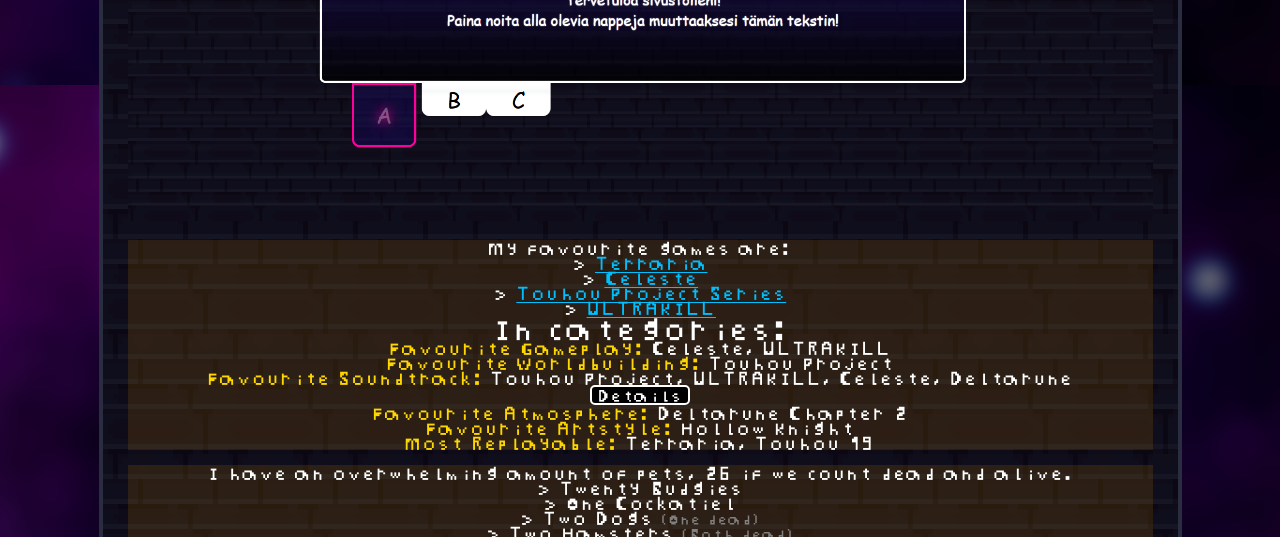
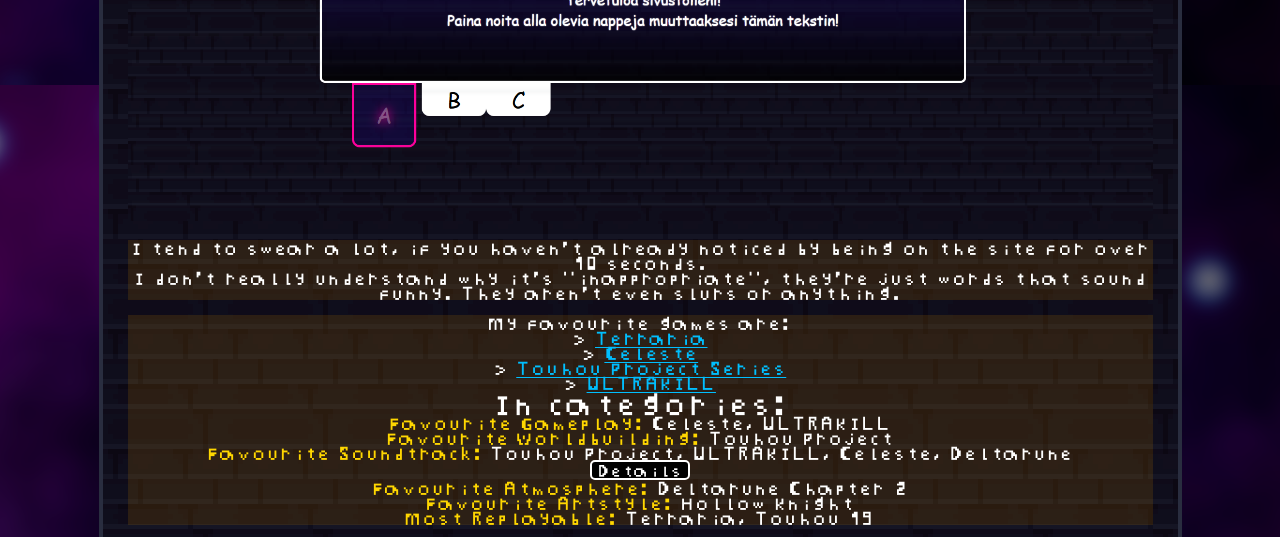
Before and after one commit to creaamblob/CreanBL.github.io, a plain HTML site: page Code/Info.html in a window 1280 px wide. Shown: the part 1515-2052 px from the top of the page. Drawn offline with Linux system fonts and the light colour scheme.

Commit message:
happy new year

```diff
--- a/Code/Info.html
+++ b/Code/Info.html
@@ -156,10 +156,17 @@
                     You can find more information on the mod in the Creations<img src="../Assets/Creations.png" style="vertical-align: middle;"> tab.
                 </p>
 
-                <p>I taught myself to program in HTML a few years ago, and recently created a website in Computer Science.<br>
-                After that, I started making this website.</p>
+                <p>
+                    I taught myself to program in HTML a few years ago, and recently created a website in Computer Science.<br>
+                    After that, I started making this website.
+                </p>
                 <h4>My previous website</h4>
                 <img src="../Assets/MyPrevSite.png" width="100%">
+
+                <p>
+                    I tend to swear a lot, if you haven't already noticed by being on the site for over 10 seconds.<br>
+                    I don't really understand why it's "inappropriate", they're just words that sound funny. They aren't even slurs or anything.
+                </p>
 
                 <p>
                     My favourite games are:<br>
@@ -252,7 +259,8 @@
                         Stage 4 Boss:<br>
                         Ore from the Age of Gods (UM)<br>
                         Captain Murasa (UFO)<br>
-                        Illusionary Joururi (DDC)<br><br>
+                        Illusionary Joururi (DDC)<br>
+                        Tortoise Dragon ~ Fortune and Misfortune (UDoALG Arrange, WBaWC)<br><br>
 
                         Stage 5:<br>
                         Beast Metropolis (WBaWC)<br>
@@ -264,7 +272,8 @@
                         Penultimate Boss:<br>
                         Starry Mountain of Tenma (UM)<br>
                         A Brave and Leisurely Beast (UDoALG)<br>
-                        Pierrot of the Star-Spangled Banner (LoLK)<br><br>
+                        Pierrot of the Star-Spangled Banner (LoLK)<br>
+                        Omiwa Legend (TD)<br><br>
 
                         Stage 6:<br>
                         Fires of Hokkai (UFO)<br>
```
